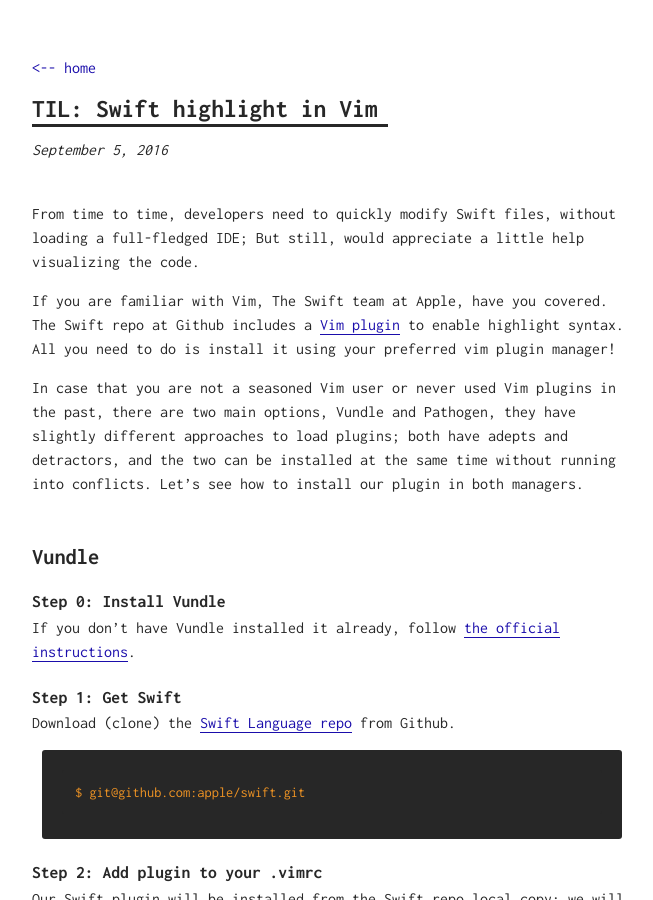
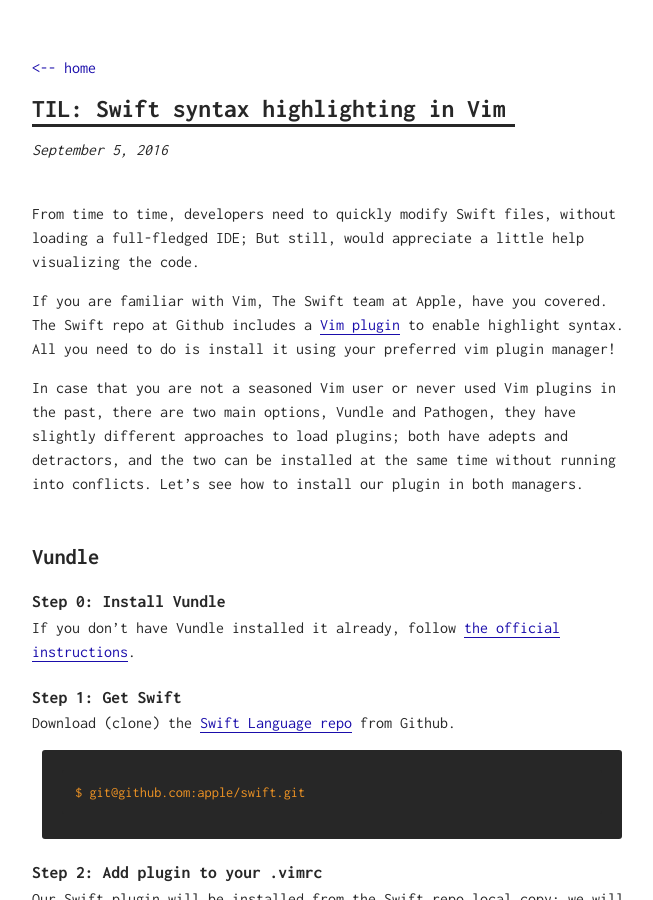
Before and after one commit to billyto/billyto.github.io, a Jekyll site: the page built from _posts/2016-09-05-swift-syntax-vim.md, in a window 1280 px wide and 900 px high. Shown: the whole window, without its empty margins (308-961 px from the left). Built offline with Jekyll 4.4.1, drawn with Linux system fonts in a browser that asks for light colours.

Commit message:
Change title

```diff
--- a/_posts/2016-09-05-swift-syntax-vim.md
+++ b/_posts/2016-09-05-swift-syntax-vim.md
@@ -1,6 +1,6 @@
 ---
 layout: post
-title:  "TIL: Swift highlight in Vim"
+title:  "TIL: Swift syntax highlighting in Vim"
 date:   2016-09-05 09:45:08 -0400
 categories: jekyll update
 ---
```
